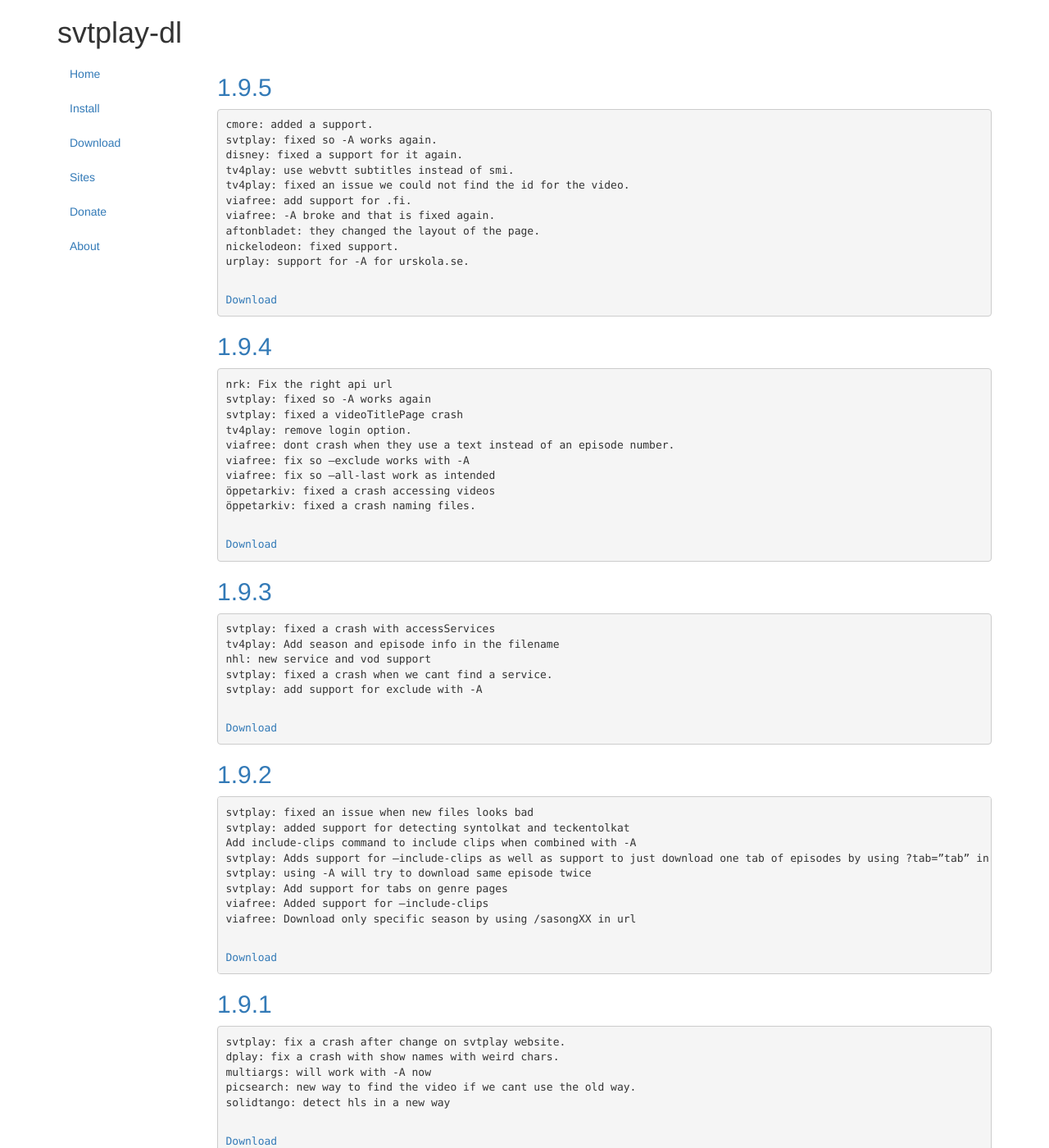
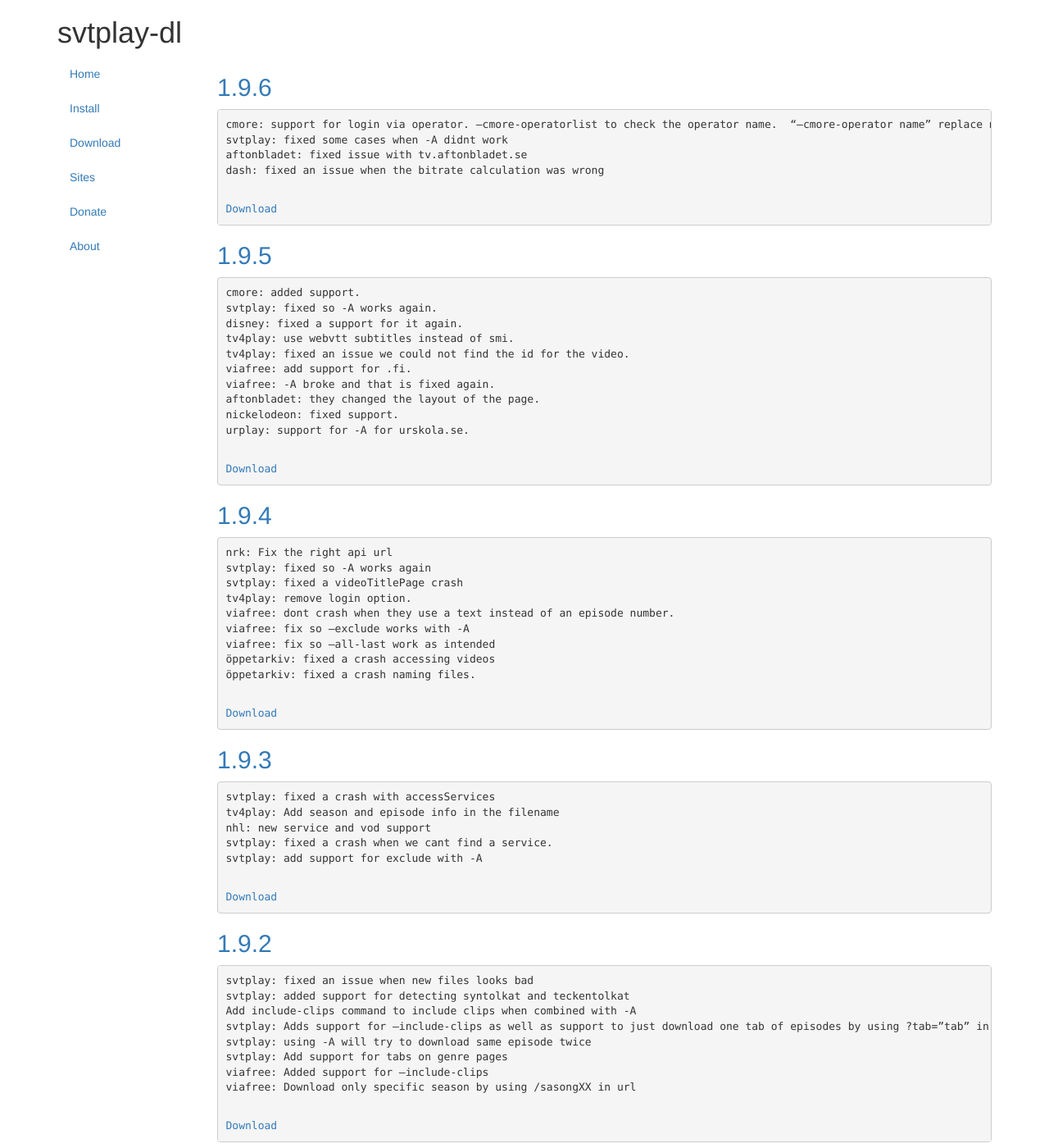
Before and after one commit to spaam/svtplay-dl-web, a Jekyll site: the page built from index.html, in a window 1280 px wide and 1400 px high. Shown: the whole window at 82% size. Built offline with Jekyll 4.4.1, drawn with Linux system fonts in a browser that asks for light colours; the list of posts is cut into pages by our own code; some of the changed text lies outside the part shown.

```diff
--- a/_posts/2017-09-17-1.9.5.markdown
+++ b/_posts/2017-09-17-1.9.5.markdown
@@ -7,7 +7,7 @@ windows: true
 binary: true
 ---
 
-cmore: added a support.
+cmore: added support.
 svtplay: fixed so -A works again.
 disney: fixed a support for it again.
 tv4play: use webvtt subtitles instead of smi.
--- /dev/null
+++ b/_posts/2017-09-17-1.9.6.markdown
@@ -0,0 +1,13 @@
+---
+layout: posts
+title:  1.9.6
+date:   2017-09-19 00:59:42
+categories: releases
+windows: true
+binary: true
+---
+
+cmore: support for login via operator. --cmore-operatorlist to check the operator name.  "--cmore-operator name" replace name with the operator name.
+svtplay: fixed some cases when -A didnt work
+aftonbladet: fixed issue with tv.aftonbladet.se
+dash: fixed an issue when the bitrate calculation was wrong
```
